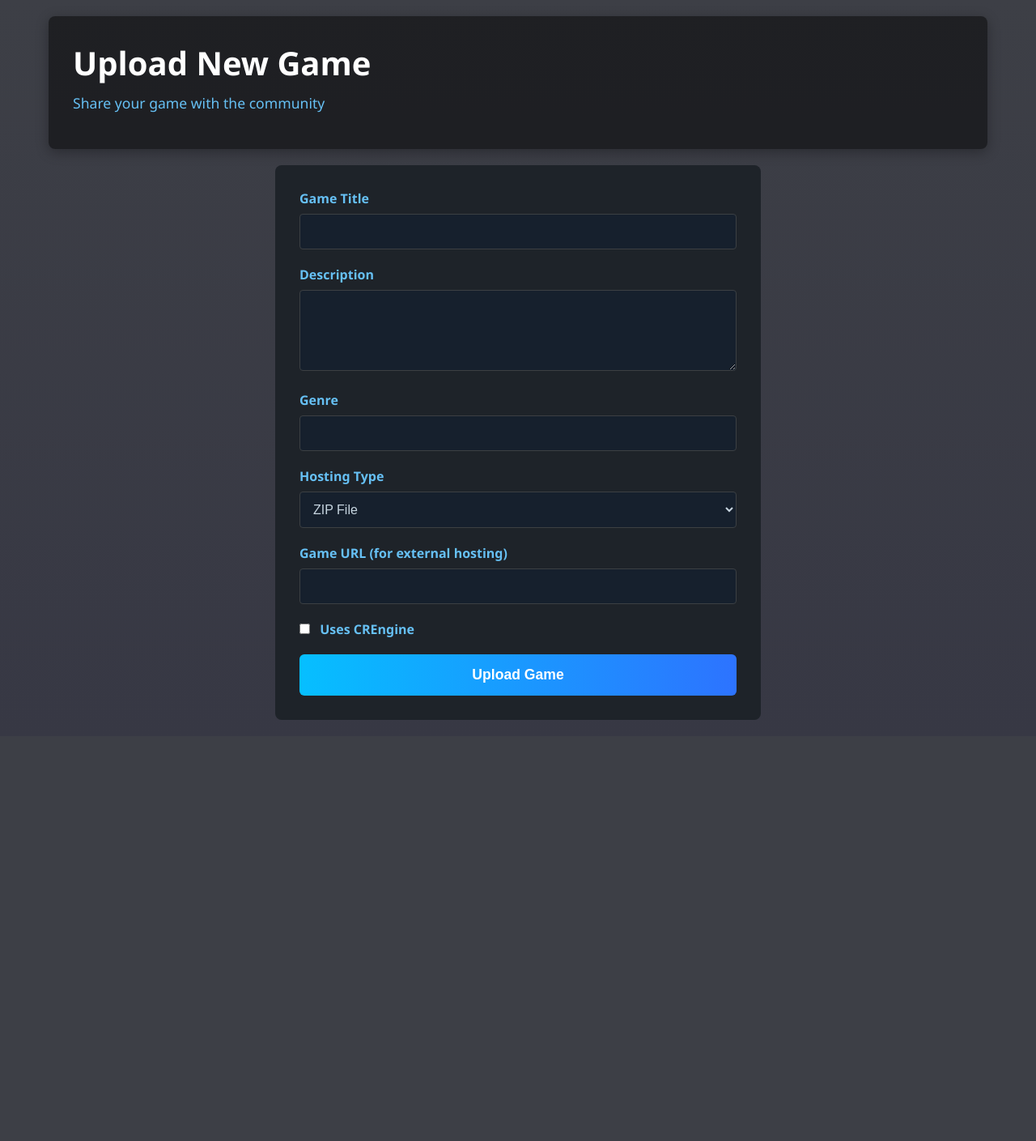
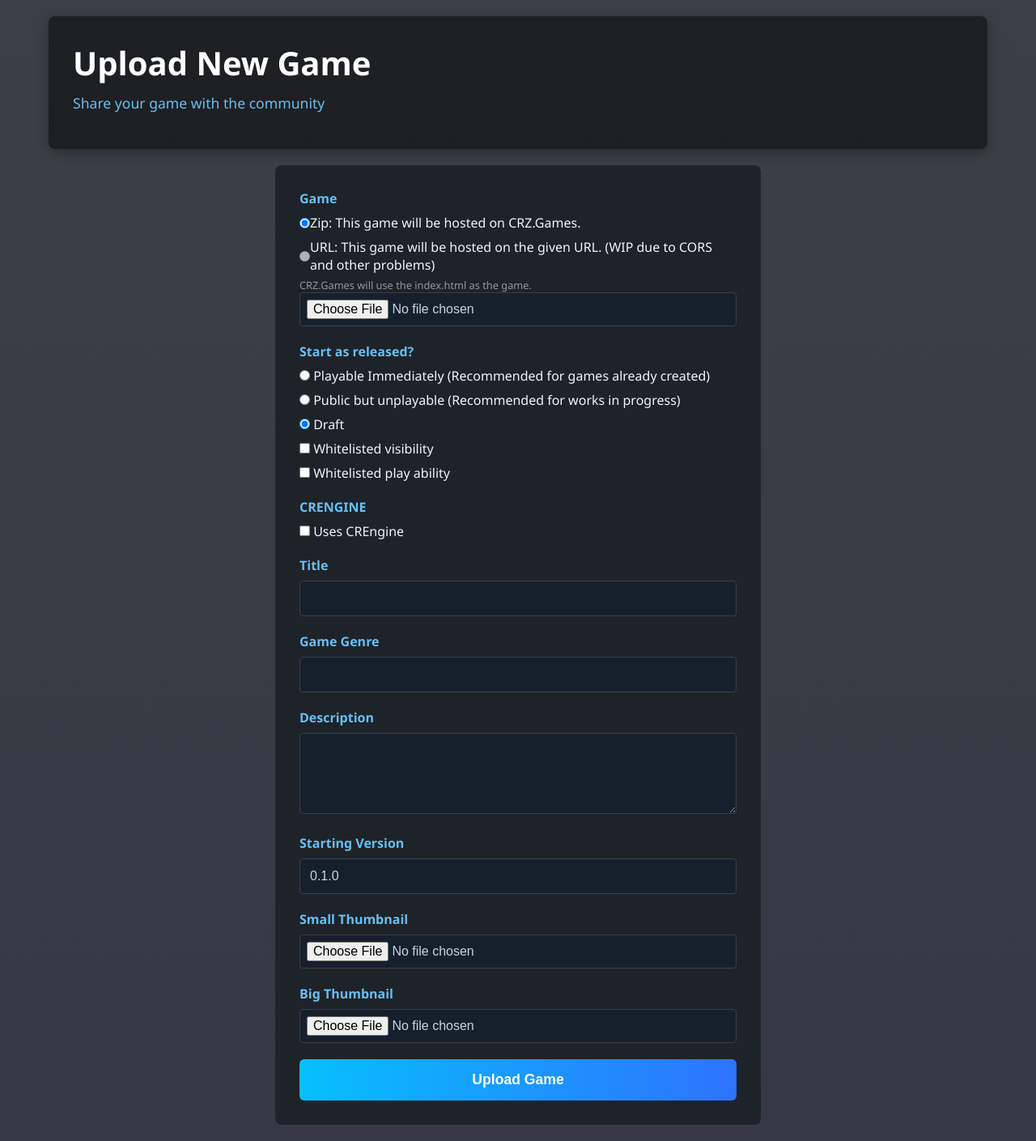
Before and after one commit to crzylemon/crz.games, a PHP site: page /games/upload.php in a window 1280 px wide. Shown: the whole page at 81% size. Before the commit the page ends 889 px from the top, so only its background shows below. Run offline with PHP 8.4, Linux system fonts and the light colour scheme.

Commit message:
Add comprehensive upload form with file uploads and all game settings

```diff
--- a/games/upload.php
+++ b/games/upload.php
@@ -9,10 +9,41 @@ if ($_SERVER['REQUEST_METHOD'] === 'POST') {
     $hosting_type = $_POST['hosting_type'] ?? 'ZIP';
     $game_url = $_POST['game_url'] ?? '';
     $uses_crengine = isset($_POST['uses_crengine']) ? 1 : 0;
+    $is_crengine_mod = isset($_POST['is_crengine_mod']) ? 1 : 0;
+    $status = $_POST['status'] ?? 'DRAFT';
+    $whitelist_visibility = isset($_POST['whitelist_visibility']) ? 1 : 0;
+    $whitelist_play = isset($_POST['whitelist_play']) ? 1 : 0;
+    $current_version = $_POST['current_version'] ?? '0.1.0';
 
     try {
-        $stmt = $pdo->prepare("INSERT INTO games (slug, title, description, genre, owner_user_id, hosting_type, game_url, uses_crengine, status) VALUES (?, ?, ?, ?, 1, ?, ?, ?, 'DRAFT')");
-        $stmt->execute([$slug, $title, $description, $genre, $hosting_type, $game_url, $uses_crengine]);
+        $stmt = $pdo->prepare("INSERT INTO games (slug, title, description, genre, owner_user_id, hosting_type, game_url, uses_crengine, is_crengine_mod, status, whitelist_visibility, whitelist_play, current_version) VALUES (?, ?, ?, ?, 1, ?, ?, ?, ?, ?, ?, ?, ?)");
+        $stmt->execute([$slug, $title, $description, $genre, $hosting_type, $game_url, $uses_crengine, $is_crengine_mod, $status, $whitelist_visibility, $whitelist_play, $current_version]);
+
+        $game_id = $pdo->lastInsertId();
+
+        // Handle file uploads
+        if ($hosting_type === 'ZIP' && isset($_FILES['game_file'])) {
+            $upload_dir = "uploads/games/$game_id/";
+            if (!is_dir($upload_dir)) mkdir($upload_dir, 0755, true);
+            move_uploaded_file($_FILES['game_file']['tmp_name'], $upload_dir . 'game.zip');
+        }
+
+        // Handle thumbnails
+        if (isset($_FILES['thumbnail_small'])) {
+            $thumb_dir = "uploads/thumbnails/";
+            if (!is_dir($thumb_dir)) mkdir($thumb_dir, 0755, true);
+            $small_path = $thumb_dir . $game_id . '_small.jpg';
+            move_uploaded_file($_FILES['thumbnail_small']['tmp_name'], $small_path);
+            $pdo->prepare("UPDATE games SET thumbnail_small = ? WHERE id = ?")->execute([$small_path, $game_id]);
+        }
+
+        if (isset($_FILES['thumbnail_big'])) {
+            $thumb_dir = "uploads/thumbnails/";
+            if (!is_dir($thumb_dir)) mkdir($thumb_dir, 0755, true);
+            $big_path = $thumb_dir . $game_id . '_big.jpg';
+            move_uploaded_file($_FILES['thumbnail_big']['tmp_name'], $big_path);
+            $pdo->prepare("UPDATE games SET thumbnail_big = ? WHERE id = ?")->execute([$big_path, $game_id]);
+        }
 
         header('Location: game.php?slug=' . urlencode($slug));
         exit;
@@ -79,6 +110,28 @@ if ($_SERVER['REQUEST_METHOD'] === 'POST') {
             border-radius: 4px;
             margin-bottom: 20px;
         }
+        .radio-group {
+            display: flex;
+            flex-direction: column;
+            gap: 8px;
+        }
+        .radio-item {
+            display: flex;
+            align-items: center;
+        }
+        .fine-print {
+            font-size: 0.8rem;
+            color: #8f98a0;
+            margin-top: 5px;
+        }
+        .checkbox-group {
+            display: flex;
+            flex-direction: column;
+            gap: 8px;
+        }
+        .file-input {
+            padding: 8px;
+        }
     </style>
 </head>
 <body>
@@ -93,10 +146,51 @@ if ($_SERVER['REQUEST_METHOD'] === 'POST') {
                 <div class="error"><?= htmlspecialchars($error) ?></div>
             <?php endif; ?>
 
-            <form method="POST">
+            <form method="POST" enctype="multipart/form-data">
                 <div class="form-group">
-                    <label class="form-label" for="title">Game Title</label>
+                    <label class="form-label">Game</label>
+                    <div class="radio-group">
+                        <div class="radio-item">
+                            <input type="radio" name="hosting_type" value="ZIP" id="zip" checked>
+                            <label for="zip">Zip: This game will be hosted on CRZ.Games.</label>
+                        </div>
+                        <div class="radio-item">
+                            <input type="radio" name="hosting_type" value="URL" id="url" disabled>
+                            <label for="url">URL: This game will be hosted on the given URL. (WIP due to CORS and other problems)</label>
+                        </div>
+                    </div>
+                    <div class="fine-print">CRZ.Games will use the index.html as the game.</div>
+                    <input type="file" name="game_file" class="form-input file-input" accept=".zip">
+                    <input type="url" name="game_url" class="form-input" placeholder="Game URL" style="display:none;">
+                </div>
+
+                <div class="form-group">
+                    <label class="form-label">Start as released?</label>
+                    <div class="checkbox-group">
+                        <label><input type="radio" name="status" value="PLAYABLE"> Playable Immediately (Recommended for games already created)</label>
+                        <label><input type="radio" name="status" value="PUBLIC_UNPLAYABLE"> Public but unplayable (Recommended for works in progress)</label>
+                        <label><input type="radio" name="status" value="DRAFT" checked> Draft</label>
+                        <label><input type="checkbox" name="whitelist_visibility"> Whitelisted visibility</label>
+                        <label><input type="checkbox" name="whitelist_play"> Whitelisted play ability</label>
+                    </div>
+                </div>
+
+                <div class="form-group">
+                    <label class="form-label">CRENGINE</label>
+                    <label><input type="checkbox" name="uses_crengine" id="crengine"> Uses CREngine</label>
+                    <div id="crengine-mod" style="display:none;">
+                        <label><input type="checkbox" name="is_crengine_mod"> Is this game a CRENGINE mod</label>
+                    </div>
+                </div>
+
+                <div class="form-group">
+                    <label class="form-label" for="title">Title</label>
                     <input type="text" id="title" name="title" class="form-input" required>
+                </div>
+
+                <div class="form-group">
+                    <label class="form-label" for="genre">Game Genre</label>
+                    <input type="text" id="genre" name="genre" class="form-input">
                 </div>
 
                 <div class="form-group">
@@ -105,32 +199,42 @@ if ($_SERVER['REQUEST_METHOD'] === 'POST') {
                 </div>
 
                 <div class="form-group">
-                    <label class="form-label" for="genre">Genre</label>
-                    <input type="text" id="genre" name="genre" class="form-input">
+                    <label class="form-label" for="version">Starting Version</label>
+                    <input type="text" id="version" name="current_version" class="form-input" value="0.1.0">
                 </div>
 
                 <div class="form-group">
-                    <label class="form-label" for="hosting_type">Hosting Type</label>
-                    <select id="hosting_type" name="hosting_type" class="form-select">
-                        <option value="ZIP">ZIP File</option>
-                        <option value="URL">External URL</option>
-                    </select>
+                    <label class="form-label" for="thumb_small">Small Thumbnail</label>
+                    <input type="file" id="thumb_small" name="thumbnail_small" class="form-input file-input" accept="image/*">
                 </div>
 
                 <div class="form-group">
-                    <label class="form-label" for="game_url">Game URL (for external hosting)</label>
-                    <input type="url" id="game_url" name="game_url" class="form-input">
-                </div>
-
-                <div class="form-group">
-                    <label class="form-label">
-                        <input type="checkbox" name="uses_crengine" class="form-checkbox">
-                        Uses CREngine
-                    </label>
+                    <label class="form-label" for="thumb_big">Big Thumbnail</label>
+                    <input type="file" id="thumb_big" name="thumbnail_big" class="form-input file-input" accept="image/*">
                 </div>
 
                 <button type="submit" class="submit-button">Upload Game</button>
             </form>
+
+            <script>
+                document.getElementById('crengine').addEventListener('change', function() {
+                    document.getElementById('crengine-mod').style.display = this.checked ? 'block' : 'none';
+                });
+
+                document.querySelectorAll('input[name="hosting_type"]').forEach(radio => {
+                    radio.addEventListener('change', function() {
+                        const fileInput = document.querySelector('input[name="game_file"]');
+                        const urlInput = document.querySelector('input[name="game_url"]');
+                        if (this.value === 'ZIP') {
+                            fileInput.style.display = 'block';
+                            urlInput.style.display = 'none';
+                        } else {
+                            fileInput.style.display = 'none';
+                            urlInput.style.display = 'block';
+                        }
+                    });
+                });
+            </script>
         </div>
     </div>
 </body>
```
